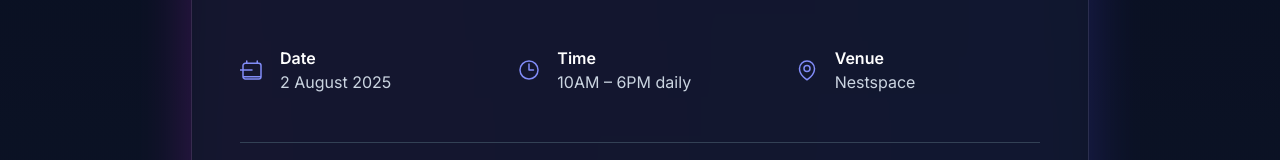
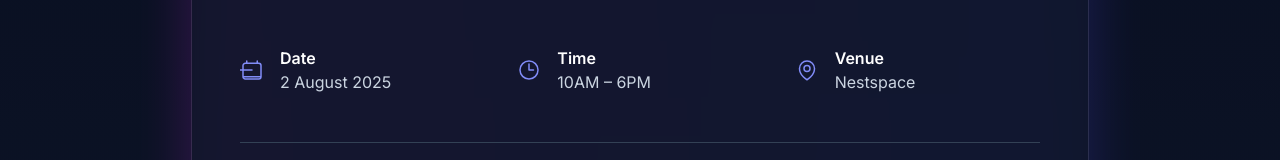
Before and after one commit to Chia02222/AIWorkshop, a React (Vite) app: page / in a window 1280 px wide. Shown: the part 4949-5109 px from the top of the page. Built offline with nearby package versions, Linux system fonts and the light colour scheme.

Commit message:
Update App.tsx

```diff
--- a/App.tsx
+++ b/App.tsx
@@ -305,7 +305,7 @@ const DetailsAndRegistration: React.FC = () => {
                             <ClockIcon />
                             <div className="ml-4">
                                 <div className="font-semibold">Time</div>
-                                <div className="text-slate-300">10AM – 6PM daily</div>
+                                <div className="text-slate-300">10AM – 6PM</div>
                             </div>
                         </div>
                         <div className="flex items-center">
```
